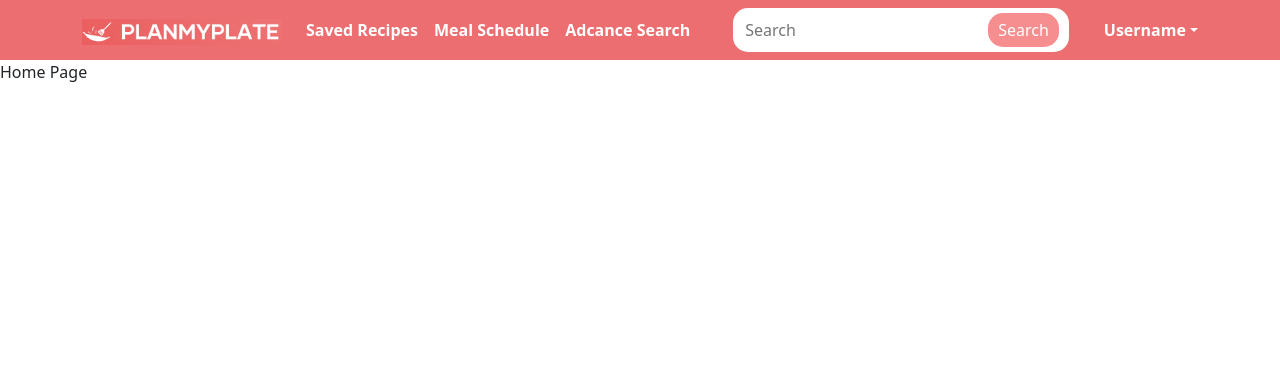
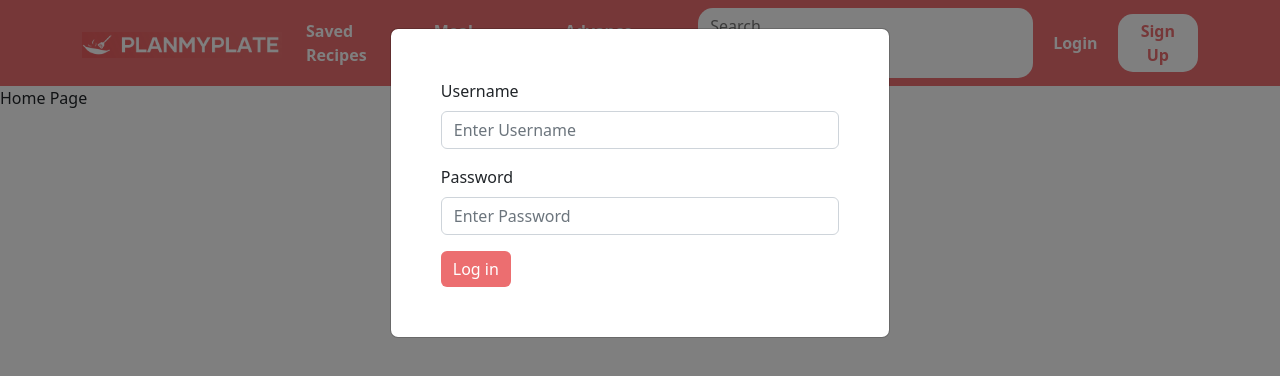
Before and after one commit to UOA-CS732-SE750-Students-2023/project-group-turquoise-tuataras, a React (Vite) app in the folder frontend/: page / in a window 1280 px wide. Both pictures are taken after a click on the button "Login". Shown: the top 376 px of the page. Built offline with nearby package versions, Linux system fonts and the light colour scheme; no server answers.

Commit message:
frontend auth
completed signup, login fetch
log in display username

```diff
--- a/frontend/src/App.jsx
+++ b/frontend/src/App.jsx
@@ -1,25 +1,82 @@
 import './App.css'
 import 'bootstrap/dist/css/bootstrap.min.css';
-import React, { useState } from 'react';
+import React, { useEffect, useState } from 'react';
 import { BrowserRouter, Routes, Route, Link } from 'react-router-dom';
+import axios from 'axios';
 import Navbar from './Navbar'
-import Auth from './Auth';
+import SignUp from './SignUp';
+import Login from './Login';
 import AdvanceSearch from './AdvanceSearch';
 
+const API_BASE_URL = import.meta.env.VITE_API_BASE_URL;
+
 function App() {
+  const [user, setUser] = useState("");
 
-  //handle showing auth modal
-  const [authModalShow, setauthModalShow] = useState(false);
+  const [signUpModalShow, setSignUpModalShow] = useState(false);
 
-  const handleAuthModalClose = () => setauthModalShow(false);
-  const handleAuthModalShow = () => setauthModalShow(true);
+  const handleSignUpModalClose = () => setSignUpModalShow(false);
+  const handleSignUpModalShow = () => setSignUpModalShow(true);
 
+  const [logInModalShow, setLogInModalShow] = useState(false);
+
+  const handleLogInModalClose = () => setLogInModalShow(false);
+  const handleLogInModalShow = () => setLogInModalShow(true);
+
+  const [isLoggedIn, setIsLoggedIn] = useState(false);
+
+  const handleLogin = (username, password) => {
+      axios.post(`${API_BASE_URL}/api/login`,{
+        username,
+        password
+      })
+      .then((response) => {
+        if(response.status === 200) {
+          localStorage.setItem("user", JSON.stringify(username));
+          setIsLoggedIn(true);
+          setLogInModalShow(false);
+          setUser(username);
+        }
+      })
+    console.log(username);
+    console.log(password);
+  };
+
+  const handleSignup = (username, password) => {
+    axios.post(`${API_BASE_URL}/api/signup`,{
+      username,
+      password
+    })
+    .then((response) => {
+      if(response.status === 200) {
+        localStorage.setItem("user", JSON.stringify(username));
+        setSignUpModalShow(false);
+      }
+    })
+  console.log(username);
+  console.log(password);
+  }
+
+  const handleLogout = () => {
+    localStorage.removeItem("user");
+    setUser("");
+    setIsLoggedIn(false);
+  };
+
+  useEffect(() => {
+    const currentUser = JSON.parse(localStorage.getItem("user"));
+    if (currentUser) {
+      setUser(currentUser);
+      setIsLoggedIn(true);
+    }
+  }, []);
 
   return (
     <BrowserRouter>
       <div>
-        <Navbar onShow={handleAuthModalShow}/>
-        <Auth show={authModalShow} onHide={handleAuthModalClose}/>
+        <Navbar isLoggedIn={isLoggedIn} handleLogout={handleLogout} onSignUpShow={handleSignUpModalShow} onLogInShow={handleLogInModalShow} user={user}/>
+        <SignUp show={signUpModalShow} onHide={handleSignUpModalClose} handleSignup={handleSignup}/>
+        <Login show={logInModalShow} onHide={handleLogInModalClose} handleLogin={handleLogin}/>
         <Routes>
           <Route path="/advance-search"
             element={<AdvanceSearch/>}/>
--- a/frontend/src/Auth.jsx
+++ /dev/null
@@ -1,29 +0,0 @@
-import Button from 'react-bootstrap/Button';
-import Form from 'react-bootstrap/Form';
-import Modal from 'react-bootstrap/Modal';
-
-function Auth({ show, onHide }) {
-    return (
-        <Modal show={show} onHide={onHide}>
-            <div className='auth_form'>
-                <Form>
-                    <Form.Group className="mb-3" controlId="formBasicEmail">
-                        <Form.Label>Email address</Form.Label>
-                        <Form.Control type="email" placeholder="Enter email" />
-                    </Form.Group>
-
-                    <Form.Group className="mb-3" controlId="formBasicPassword">
-                        <Form.Label>Password</Form.Label>
-                        <Form.Control type="password" placeholder="Enter Password" />
-                    </Form.Group>
-
-                    <Button variant="primary" type="submit" style={{ background: "#EC6E70", border: "none" }}>
-                        Sign up
-                    </Button>
-                </Form>
-            </div>
-        </Modal>
-    );
-}
-
-export default Auth;
--- /dev/null
+++ b/frontend/src/Login.jsx
@@ -0,0 +1,38 @@
+import { useState } from 'react';
+import Button from 'react-bootstrap/Button';
+import Form from 'react-bootstrap/Form';
+import Modal from 'react-bootstrap/Modal';
+
+function Login({ show, onHide, handleLogin }) {
+    const [username, setUsername] = useState('');
+    const [password, setPassword] = useState('');
+
+    const handleSubmit = (event) => {
+        event.preventDefault();
+        handleLogin(username, password);
+        };
+
+    return (
+        <Modal show={show} onHide={onHide}>
+            <div className='auth_form'>
+                <Form onSubmit={handleSubmit}>
+                    <Form.Group className="mb-3" controlId="formBasicUsername">
+                        <Form.Label>Username</Form.Label>
+                        <Form.Control type="username" placeholder="Enter Username" value={username} onChange={(e) => setUsername(e.target.value)} />
+                    </Form.Group>
+
+                    <Form.Group className="mb-3" controlId="formBasicPassword">
+                        <Form.Label>Password</Form.Label>
+                        <Form.Control type="password" placeholder="Enter Password" value={password} onChange={(e) => setPassword(e.target.value)} />
+                    </Form.Group>
+
+                    <Button variant="primary" type="submit" style={{ background: "#EC6E70", border: "none" }}>
+                        Log in
+                    </Button>
+                </Form>
+            </div>
+        </Modal>
+    );
+}
+
+export default Login;
--- a/frontend/src/Navbar.jsx
+++ b/frontend/src/Navbar.jsx
@@ -6,23 +6,14 @@ import Navbar from 'react-bootstrap/Navbar';
 import NavDropdown from 'react-bootstrap/NavDropdown';
 import './App.css';
 
-function NavBar({onShow}) {
-  const [isLoggedIn, setIsLoggedIn] = useState(false);
-
-  const handleLogin = () => {
-    setIsLoggedIn(true);
-  };
-
-  const handleLogout = () => {
-    setIsLoggedIn(false);
-  };
+function NavBar({isLoggedIn, handleLogout, onSignUpShow, onLogInShow, user}) {
 
   const handleSearch = (event) => {
-    event.preventDefault(); // prevent form from submitting and refreshing the page
-    const searchValue = event.target.elements.search.value.trim(); // get search input value
-    if (searchValue) { // if search input value is not empty
-      const searchUrl = `/search?search=${encodeURIComponent(searchValue)}`; // construct search URL with encoded search value
-      window.location.href = searchUrl; // redirect to search URL
+    event.preventDefault();
+    const searchValue = event.target.elements.search.value.trim();
+    if (searchValue) {
+      const searchUrl = `/search?search=${encodeURIComponent(searchValue)}`;
+      window.location.href = searchUrl;
     }
   }
 
@@ -32,11 +23,17 @@ function NavBar({onShow}) {
         <Navbar.Brand href="/"><img src={icon} width="200"></img></Navbar.Brand>
         <Navbar.Toggle aria-controls="basic-navbar-nav" />
         <Navbar.Collapse id="basic-navbar-nav">
-          <Nav className="me-auto">
-            <Nav.Link href="saved-recipes" className="navbar_link">Saved Recipes</Nav.Link>
-            <Nav.Link href="meal-schedule" className="navbar_link">Meal Schedule</Nav.Link>
-            <Nav.Link href="advance-search" className="navbar_link">Adcance Search</Nav.Link>
-          </Nav>
+        <Nav className="me-auto">
+          <Nav.Link href={isLoggedIn ? "saved-recipes" : null} className="navbar_link">
+            Saved Recipes
+          </Nav.Link>
+          <Nav.Link href={isLoggedIn ? "meal-schedule" : null} className="navbar_link">
+            Meal Schedule
+          </Nav.Link>
+          <Nav.Link href={isLoggedIn ? "advance-search" : null} className="navbar_link">
+            Advance Search
+          </Nav.Link>
+        </Nav>
         </Navbar.Collapse>
         <form className="navbar_form" onSubmit={handleSearch}>
           <input type="text" name="search" placeholder="Search" className="navbar_input" />
@@ -45,26 +42,20 @@ function NavBar({onShow}) {
         <Navbar.Collapse className="justify-content-end">
           {isLoggedIn ? (
             <>
-              <NavDropdown className="navbar_username" title="Username" id="basic-nav-dropdown">
-                <NavDropdown.Item href="#action/3.1">
+              <NavDropdown className="navbar_username" title={user} id="basic-nav-dropdown">
+                <NavDropdown.Item>
                   My Profile
                 </NavDropdown.Item>
-                <NavDropdown.Item href="#action/3.2">
-                  ...
-                </NavDropdown.Item>
-                <NavDropdown.Item href="#action/3.3">
-                  ...
-                </NavDropdown.Item>
                 <NavDropdown.Divider />
-                <NavDropdown.Item href="#action/3.4" onClick={handleLogout}>
+                <NavDropdown.Item onClick={handleLogout}>
                   Logout
                 </NavDropdown.Item>
               </NavDropdown>
             </>
           ) : (
             <>
-              <button className="login_button" onClick={handleLogin}>Login</button>
-              <button className="signup_button" onClick={onShow}>Sign Up</button>
+              <button className="login_button" onClick={onLogInShow}>Login</button>
+              <button className="signup_button" onClick={onSignUpShow}>Sign Up</button>
             </>
           )}
         </Navbar.Collapse>
--- /dev/null
+++ b/frontend/src/SignUp.jsx
@@ -0,0 +1,38 @@
+import { useState } from 'react';
+import Button from 'react-bootstrap/Button';
+import Form from 'react-bootstrap/Form';
+import Modal from 'react-bootstrap/Modal';
+
+function SignUp({ show, onHide, handleSignup }) {
+    const [username, setUsername] = useState('');
+    const [password, setPassword] = useState('');
+
+    const handleSubmit = (event) => {
+        event.preventDefault();
+        handleSignup(username, password);
+        };
+
+    return (
+        <Modal show={show} onHide={onHide}>
+            <div className='auth_form'>
+                <Form onSubmit={handleSubmit}>
+                    <Form.Group className="mb-3" controlId="formBasicUsername">
+                        <Form.Label>Username</Form.Label>
+                        <Form.Control type="username" placeholder="Enter Username" value={username} onChange={(e) => setUsername(e.target.value)} />
+                    </Form.Group>
+
+                    <Form.Group className="mb-3" controlId="formBasicPassword">
+                        <Form.Label>Password</Form.Label>
+                        <Form.Control type="password" placeholder="Enter Password" value={password} onChange={(e) => setPassword(e.target.value)} />
+                    </Form.Group>
+
+                    <Button variant="primary" type="submit" style={{ background: "#EC6E70", border: "none" }}>
+                        Sign up
+                    </Button>
+                </Form>
+            </div>
+        </Modal>
+    );
+}
+
+export default SignUp;
```
